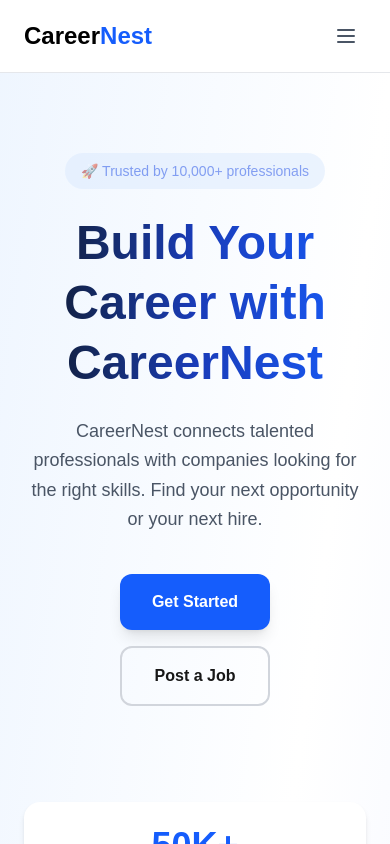
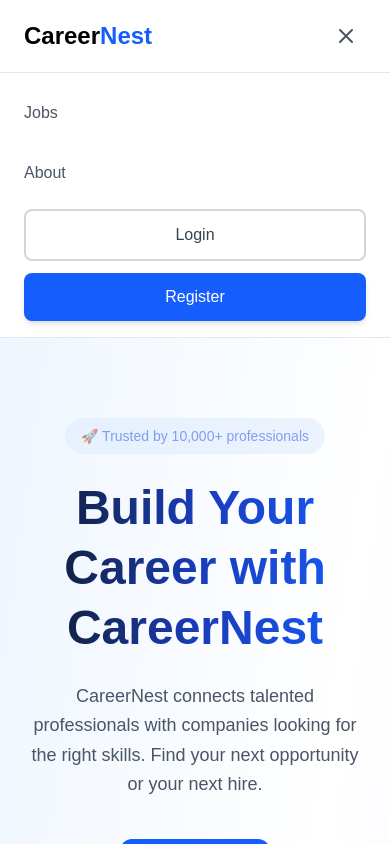
Before and after one commit to Mounirkheloufi/career-nest, a Next.js app: page / in a window 390 px wide. Both pictures are taken after a click on the button "Toggle mobile menu". Shown: the top 844 px of the page. Built offline with nearby package versions, Linux system fonts and the light colour scheme.

Commit message:
fix: header for mobile

```diff
--- a/components/Header.tsx
+++ b/components/Header.tsx
@@ -1,7 +1,14 @@
+"use client"
 import Link from "next/link";
+import { useState } from "react";
 
-// Header Component
 function Header() {
+  const [isMobileMenuOpen, setIsMobileMenuOpen] = useState(false);
+
+  const toggleMobileMenu = () => {
+    setIsMobileMenuOpen(!isMobileMenuOpen);
+  };
+
   return (
     <header className="w-full bg-white/80 backdrop-blur-md border-b border-gray-200 sticky top-0 z-50">
       <div className="max-w-7xl mx-auto px-6 py-4 flex items-center justify-between">
@@ -9,6 +16,7 @@
           Career<span className="text-blue-600">Nest</span>
         </Link>
 
+        {/* Desktop Navigation */}
         <nav className="hidden md:flex items-center gap-8">
           <Link href="/jobs" className="text-gray-600 hover:text-blue-600 transition-colors font-medium">
             Jobs
@@ -31,13 +39,62 @@
         </nav>
 
         {/* Mobile menu button */}
-        <button className="md:hidden p-2 text-gray-600">
-          <svg className="w-6 h-6" fill="none" stroke="currentColor" viewBox="0 0 24 24">
-            <path strokeLinecap="round" strokeLinejoin="round" strokeWidth={2} d="M4 6h16M4 12h16M4 18h16" />
-          </svg>
+        <button
+          onClick={toggleMobileMenu}
+          className="md:hidden p-2 text-gray-600 hover:text-blue-600 transition-colors"
+          aria-label="Toggle mobile menu"
+        >
+          {isMobileMenuOpen ? (
+            <svg className="w-6 h-6" fill="none" stroke="currentColor" viewBox="0 0 24 24">
+              <path strokeLinecap="round" strokeLinejoin="round" strokeWidth={2} d="M6 18L18 6M6 6l12 12" />
+            </svg>
+          ) : (
+            <svg className="w-6 h-6" fill="none" stroke="currentColor" viewBox="0 0 24 24">
+              <path strokeLinecap="round" strokeLinejoin="round" strokeWidth={2} d="M4 6h16M4 12h16M4 18h16" />
+            </svg>
+          )}
         </button>
+      </div>
+
+      {/* Mobile Navigation Menu */}
+      <div
+        className={`md:hidden overflow-hidden transition-all duration-300 ease-in-out ${
+          isMobileMenuOpen ? 'max-h-96 opacity-100' : 'max-h-0 opacity-0'
+        }`}
+      >
+        <nav className="px-6 py-4 bg-white border-t border-gray-200 space-y-3">
+          <Link
+            href="/jobs"
+            onClick={() => setIsMobileMenuOpen(false)}
+            className="block py-3 text-gray-600 hover:text-blue-600 transition-colors font-medium"
+          >
+            Jobs
+          </Link>
+          <Link
+            href="/about"
+            onClick={() => setIsMobileMenuOpen(false)}
+            className="block py-3 text-gray-600 hover:text-blue-600 transition-colors font-medium"
+          >
+            About
+          </Link>
+          <Link
+            href="/login"
+            onClick={() => setIsMobileMenuOpen(false)}
+            className="block w-full text-center py-3 border-2 border-gray-300 rounded-lg text-gray-700 hover:border-blue-600 hover:text-blue-600 transition-all font-medium"
+          >
+            Login
+          </Link>
+          <Link
+            href="/register"
+            onClick={() => setIsMobileMenuOpen(false)}
+            className="block w-full text-center py-3 bg-blue-600 text-white rounded-lg hover:bg-blue-700 transition-colors shadow-md font-medium"
+          >
+            Register
+          </Link>
+        </nav>
       </div>
     </header>
   );
 }
+
 export default Header;
```
